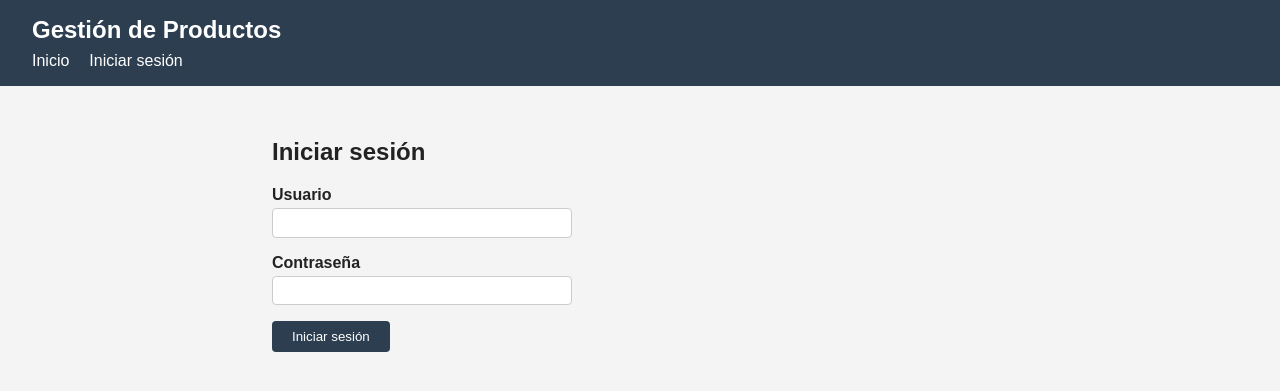
After one commit to DmeshellHeredia/Tarea-4-Pruebas-Automatizadas-Selenium, a Flask app: page /login in a window 1280 px wide. The commit adds this page. Shown: the top 391 px of the page. Run offline with Flask 3, Linux system fonts and the light colour scheme.

Commit message:
feat: agregar autenticacion con sesiones, hash de contrasenas y proteccion del CRUD

```diff
--- a/app.py
+++ b/app.py
@@ -1,5 +1,7 @@
-from flask import Flask, flash, redirect, render_template, request, url_for
+from flask import Flask, flash, redirect, render_template, request, session, url_for
+from werkzeug.security import check_password_hash
 
+from auth import login_required
 from config import Config
 from database import (
     actualizar_producto,
@@ -7,6 +9,7 @@ from database import (
     eliminar_producto,
     obtener_producto_por_id,
     obtener_productos,
+    obtener_usuario_por_nombre,
     verificar_conexion,
 )
 from validators import validar_datos_producto
@@ -15,7 +18,43 @@ app = Flask(__name__)
 app.secret_key = Config.SECRET_KEY
 
 
+@app.route("/login", methods=["GET", "POST"])
+def login():
+    valores = {"usuario": ""}
+    errores = {}
+
+    if request.method == "POST":
+        valores["usuario"] = request.form.get("usuario", "")
+        password = request.form.get("password", "")
+
+        if not valores["usuario"].strip():
+            errores["usuario"] = "El usuario es obligatorio."
+        if not password:
+            errores["password"] = "La contraseña es obligatoria."
+
+        if not errores:
+            usuario_db = obtener_usuario_por_nombre(valores["usuario"].strip())
+            if usuario_db and check_password_hash(
+                usuario_db["password_hash"], password
+            ):
+                session.clear()
+                session["usuario_id"] = usuario_db["id"]
+                session["usuario_nombre"] = usuario_db["usuario"]
+                return redirect(url_for("listar_productos"))
+
+            errores["credenciales"] = "Usuario o contraseña incorrectos."
+
+    return render_template("login.html", valores=valores, errores=errores)
+
+
+@app.route("/logout", methods=["POST"])
+def logout():
+    session.clear()
+    return redirect(url_for("login"))
+
+
 @app.route("/")
+@login_required
 def inicio():
     conexion_ok, mensaje_conexion = verificar_conexion()
     return render_template(
@@ -24,12 +63,14 @@ def inicio():
 
 
 @app.route("/productos", methods=["GET"])
+@login_required
 def listar_productos():
     productos, error = obtener_productos()
     return render_template("productos.html", productos=productos, error=error)
 
 
 @app.route("/productos/nuevo", methods=["GET", "POST"])
+@login_required
 def registrar_producto():
     valores = {"nombre": "", "precio": "", "cantidad": "", "categoria": ""}
     errores = {}
@@ -59,6 +100,7 @@ def registrar_producto():
 
 
 @app.route("/productos/<int:producto_id>/editar", methods=["GET", "POST"])
+@login_required
 def editar_producto(producto_id):
     producto, error = obtener_producto_por_id(producto_id)
 
@@ -119,6 +161,7 @@ def editar_producto(producto_id):
 
 
 @app.route("/productos/<int:producto_id>/eliminar", methods=["POST"])
+@login_required
 def eliminar_producto_ruta(producto_id):
     exito, resultado = eliminar_producto(producto_id)
 
--- a/static/css/styles.css
+++ b/static/css/styles.css
@@ -28,6 +28,38 @@ body {
 
 .encabezado nav a:hover {
     text-decoration: underline;
+}
+
+.encabezado nav {
+    display: flex;
+    align-items: center;
+    flex-wrap: wrap;
+    gap: 0.25rem;
+}
+
+.usuario-activo {
+    margin-right: 1rem;
+    opacity: 0.85;
+    font-size: 0.9rem;
+}
+
+.formulario-logout {
+    display: inline;
+    margin: 0;
+}
+
+.boton-logout {
+    background: none;
+    border: 1px solid #ffffff;
+    color: #ffffff;
+    padding: 0.25rem 0.75rem;
+    border-radius: 4px;
+    cursor: pointer;
+    font-size: 0.85rem;
+}
+
+.boton-logout:hover {
+    background-color: rgba(255, 255, 255, 0.15);
 }
 
 .contenido {
--- a/templates/base.html
+++ b/templates/base.html
@@ -11,7 +11,15 @@
         <h1>Gestión de Productos</h1>
         <nav>
             <a href="{{ url_for('inicio') }}">Inicio</a>
-            <a href="{{ url_for('listar_productos') }}">Productos</a>
+            {% if session.get('usuario_id') %}
+                <a href="{{ url_for('listar_productos') }}">Productos</a>
+                <span class="usuario-activo">{{ session.get('usuario_nombre') }}</span>
+                <form method="post" action="{{ url_for('logout') }}" class="formulario-logout">
+                    <button type="submit" id="btn-logout" data-testid="btn-logout" class="boton-logout">Cerrar sesión</button>
+                </form>
+            {% else %}
+                <a href="{{ url_for('login') }}">Iniciar sesión</a>
+            {% endif %}
         </nav>
     </header>
     <main class="contenido">
--- /dev/null
+++ b/templates/login.html
@@ -0,0 +1,46 @@
+{% extends "base.html" %}
+
+{% block titulo %}Iniciar sesión{% endblock %}
+
+{% block contenido %}
+<h2>Iniciar sesión</h2>
+
+{% if errores.credenciales %}
+    <p class="mensaje-error" id="mensaje-login-error" data-testid="mensaje-login-error">{{ errores.credenciales }}</p>
+{% endif %}
+
+<form method="post" action="{{ url_for('login') }}">
+    <div class="campo-formulario">
+        <label for="login-usuario">Usuario</label>
+        <input
+            type="text"
+            id="login-usuario"
+            data-testid="login-usuario"
+            name="usuario"
+            value="{{ valores.usuario }}"
+            required
+        >
+        {% if errores.usuario %}
+            <p class="mensaje-error-campo" id="error-login-usuario" data-testid="error-login-usuario">{{ errores.usuario }}</p>
+        {% endif %}
+    </div>
+
+    <div class="campo-formulario">
+        <label for="login-password">Contraseña</label>
+        <input
+            type="password"
+            id="login-password"
+            data-testid="login-password"
+            name="password"
+            required
+        >
+        {% if errores.password %}
+            <p class="mensaje-error-campo" id="error-login-password" data-testid="error-login-password">{{ errores.password }}</p>
+        {% endif %}
+    </div>
+
+    <div class="acciones-formulario">
+        <button type="submit" id="btn-login" data-testid="btn-login">Iniciar sesión</button>
+    </div>
+</form>
+{% endblock %}
```
Also changed, not shown: auth.py (added, +13 -0 lines), database.py (+47 -0 lines), database/schema.sql (+7 -0 lines), database/schema_test.sql (+7 -0 lines), scripts/crear_usuario_prueba.py (added, +32 -0 lines), 1 other file.
